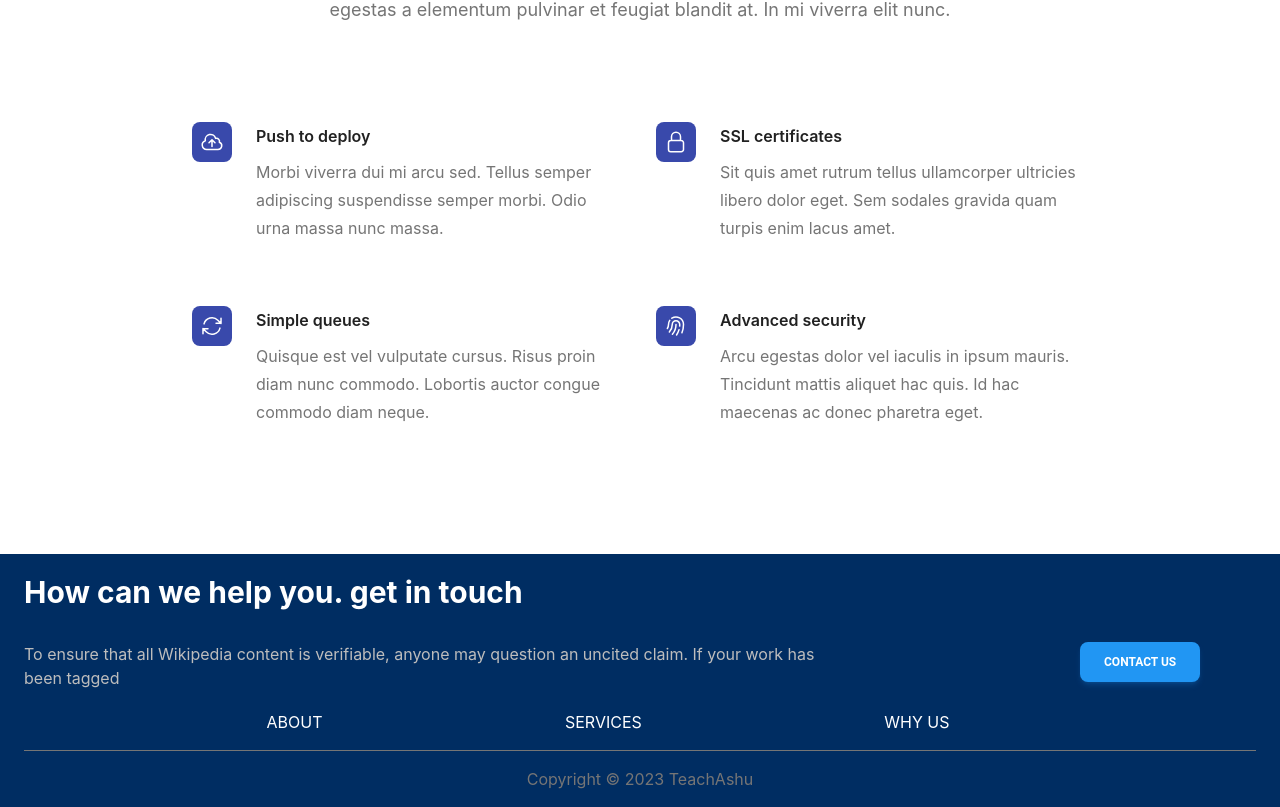
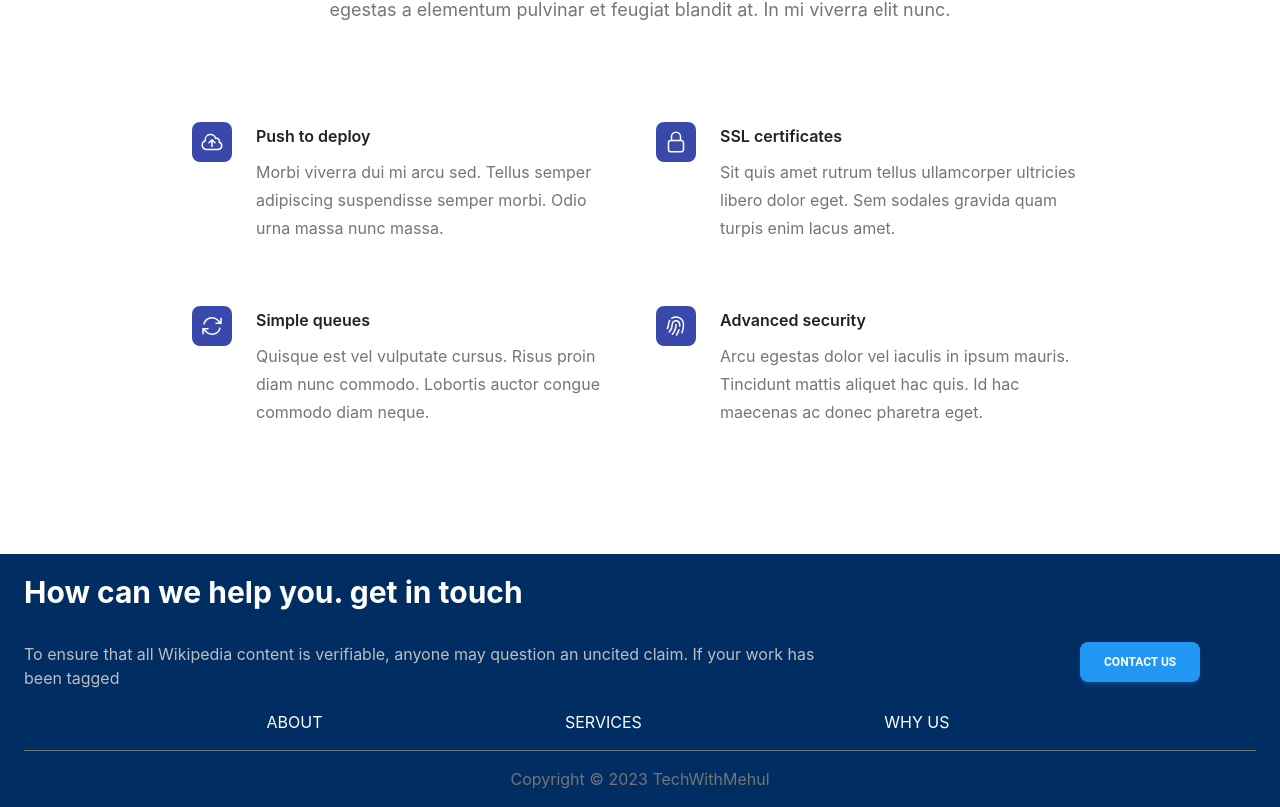
Before and after one commit to angel7544/meraTest, a React (Create React App) app: page / in a window 1280 px wide. Shown: the part 1642-2449 px from the top of the page. Built offline with nearby package versions, Linux system fonts and the light colour scheme.

Commit message:
minor changes

```diff
--- a/src/components/Footer.jsx
+++ b/src/components/Footer.jsx
@@ -42,7 +42,7 @@ const Footer = () => {
           </div>
           <hr className="border-gray-600" />
           <p className="w-full text-center my-4 text-gray-600">
-            Copyright © 2023 TeachAshu
+            Copyright © 2023 TechWithMehul
           </p>
         </div>
       </div>
```
